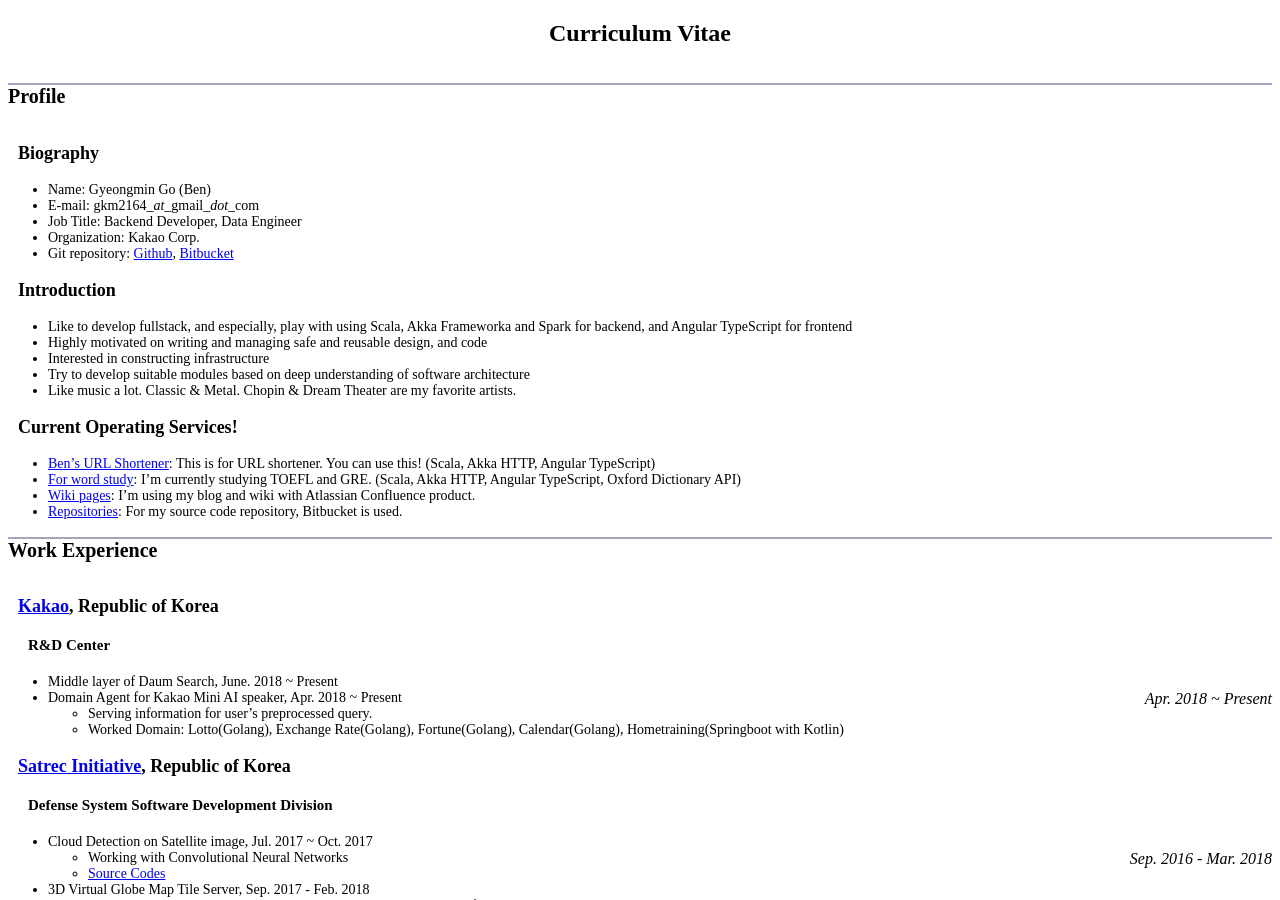
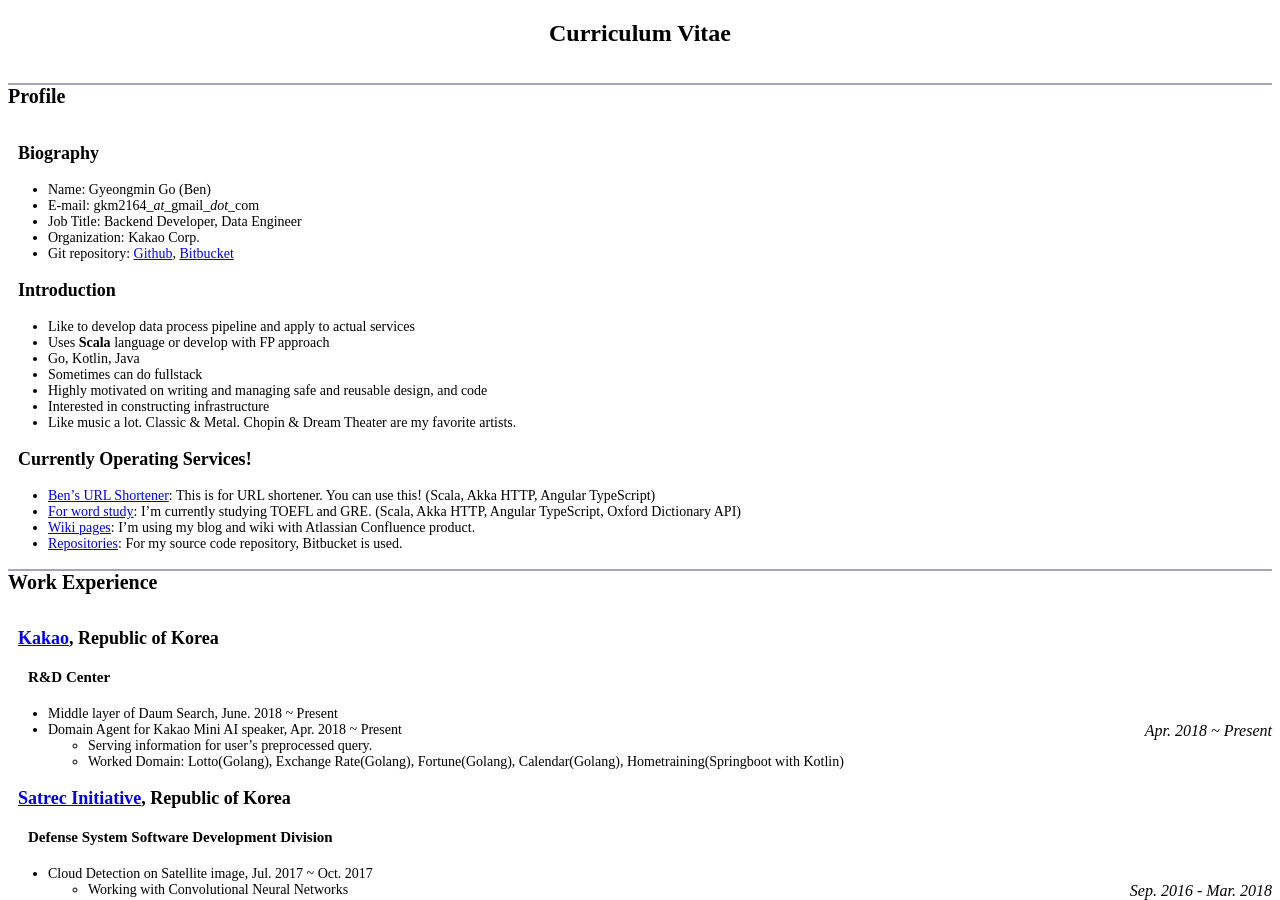
Before and after one commit to gkm2164/gkm2164.github.io, a Jekyll site: the page built from index.md, in a window 1280 px wide and 900 px high. Built offline with Jekyll 4.4.1, drawn with Linux system fonts in a browser that asks for light colours; our own code applies the rules of GitHub Pages for plain Markdown files; some of the changed text lies outside the part shown.

Commit message:
Update index.md

```diff
--- a/index.md
+++ b/index.md
@@ -15,13 +15,15 @@ layout: default
 * Git repository: [Github](https://github.com/gkm2164), [Bitbucket](https://bitbucket.org/gkm2164)
 
 ### Introduction
-* Like to develop fullstack, and especially, play with using Scala, Akka Frameworka and Spark for backend, and Angular TypeScript for frontend
+* Like to develop data process pipeline and apply to actual services
+* Uses **Scala** language or develop with FP approach
+* Go, Kotlin, Java
+* Sometimes can do fullstack
 * Highly motivated on writing and managing safe and reusable design, and code
 * Interested in constructing infrastructure
-* Try to develop suitable modules based on deep understanding of software architecture
 * Like music a lot. Classic & Metal. Chopin & Dream Theater are my favorite artists.
 
-### Current Operating Services!
+### Currently Operating Services!
 * [Ben's URL Shortener](https://gben.me): This is for URL shortener. You can use this! (Scala, Akka HTTP, Angular TypeScript)
 * [For word study](https://eng.gyeongmin.co): I'm currently studying TOEFL and GRE. (Scala, Akka HTTP, Angular TypeScript, Oxford Dictionary API)
 * [Wiki pages](https://docs.gyeongmin.co): I'm using my blog and wiki with Atlassian Confluence product.
```
Also changed, not shown: other parts of index.md (+3 -3 lines).
